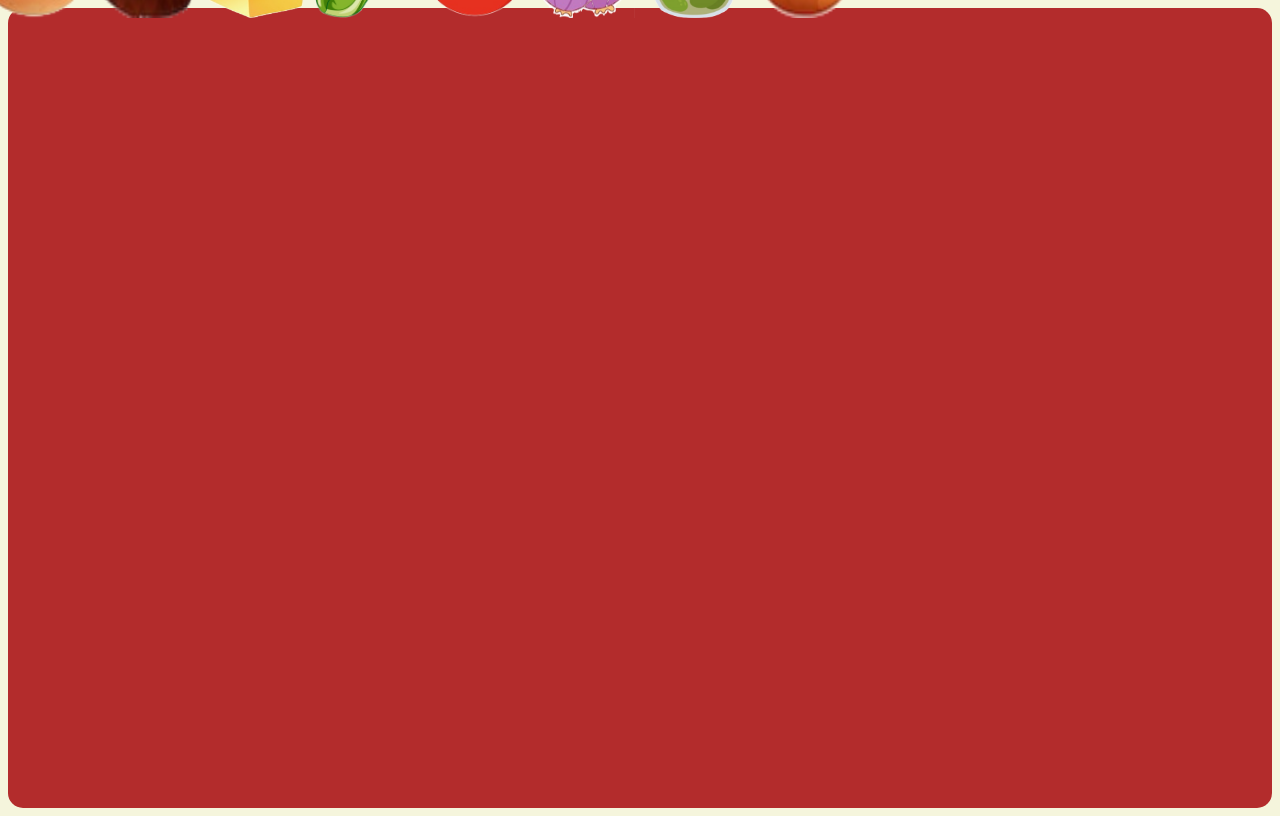
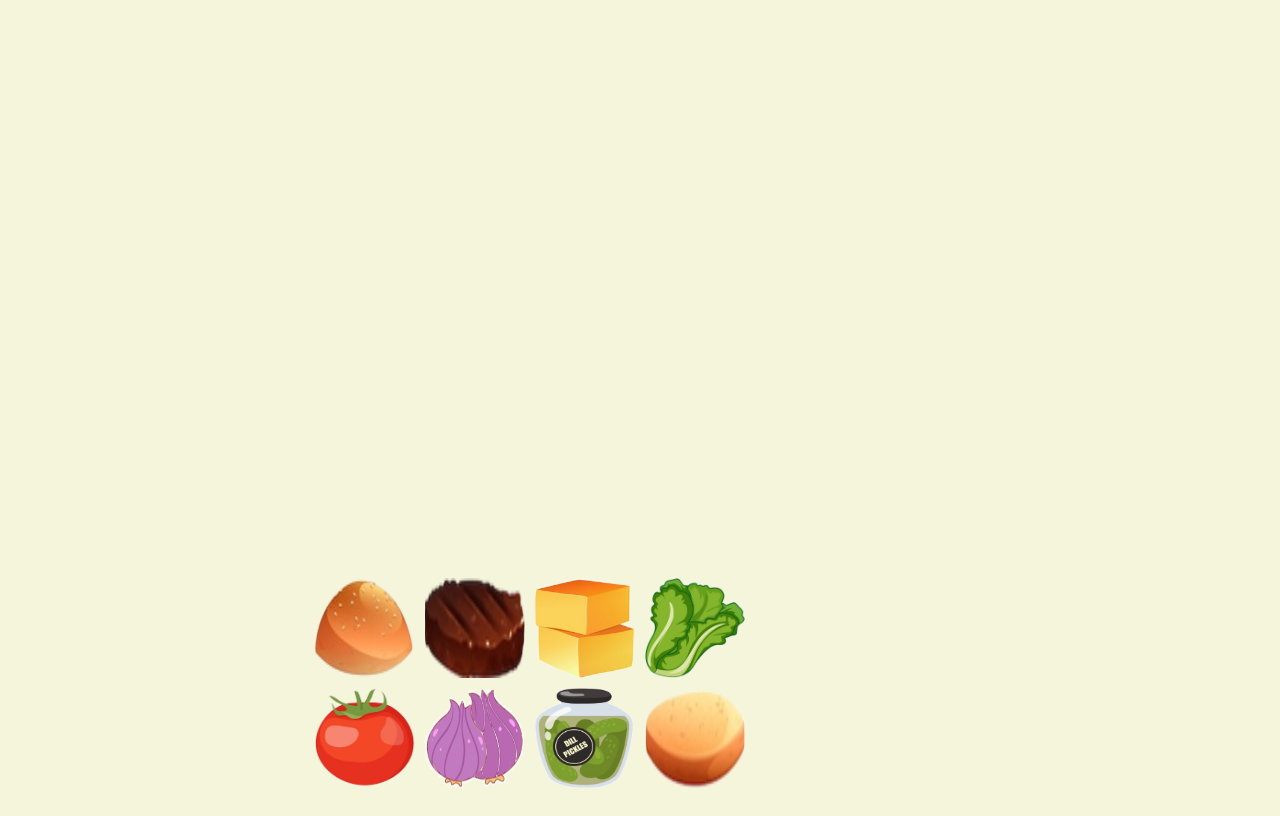
Before and after one commit to angeeg/burger-boss, a plain HTML site: page game.html in a window 1280 px wide. Drawn offline with Linux system fonts and the light colour scheme.

Commit message:
whole ingredients positioned with grid

```diff
--- a/css/style.css
+++ b/css/style.css
@@ -27,8 +27,6 @@ body {
   /* margin-top: 15%; */
   /* width: 650px;
   height: 400px; */
-  border-radius: 15px;
-  background-color: rgb(179, 44, 44);
   justify-content: center;
   align-content: center;
   height: 100vh;
@@ -107,3 +105,50 @@ a:hover{
   width: 100px;
   height: 100px;
 }
+
+/* .whole-ingredients-ul {
+  grid-area: 7 / 3 / span 2 / span 8;
+  list-style: none;
+  display: inline-table;
+
+} */
+
+.top-bun{
+  grid-row: 7 / 8 ;
+  grid-column: 4 / 5 ;
+}
+
+.burger-patty{
+  grid-row: 7 / 8 ;
+  grid-column: 5 / 6;
+  /* height: 50px; */
+}
+
+.whole-cheese{
+  grid-row: 7 / 8;
+  grid-column: 6 / 7 ;
+}
+
+.whole-lettuce{
+  grid-row: 7 / 8 ;
+  grid-column: 7 / 8 ;
+}
+
+.whole-tomato{
+  grid-row: 8 / 9 ;
+  grid-column: 4 / 5 ;
+}
+.whole-onion{
+  grid-row: 8 / 9 ;
+  grid-column: 5 / 6 ;
+}
+
+.whole-pickles{
+  grid-row: 8 / 9 ;
+  grid-column: 6 / 7 ;
+}
+
+.bottom-bun{
+  grid-row: 8 / 9 ;
+  grid-column: 7 / 8 ;
+}
```
Also changed, not shown: game.html (+1 -0 lines).
